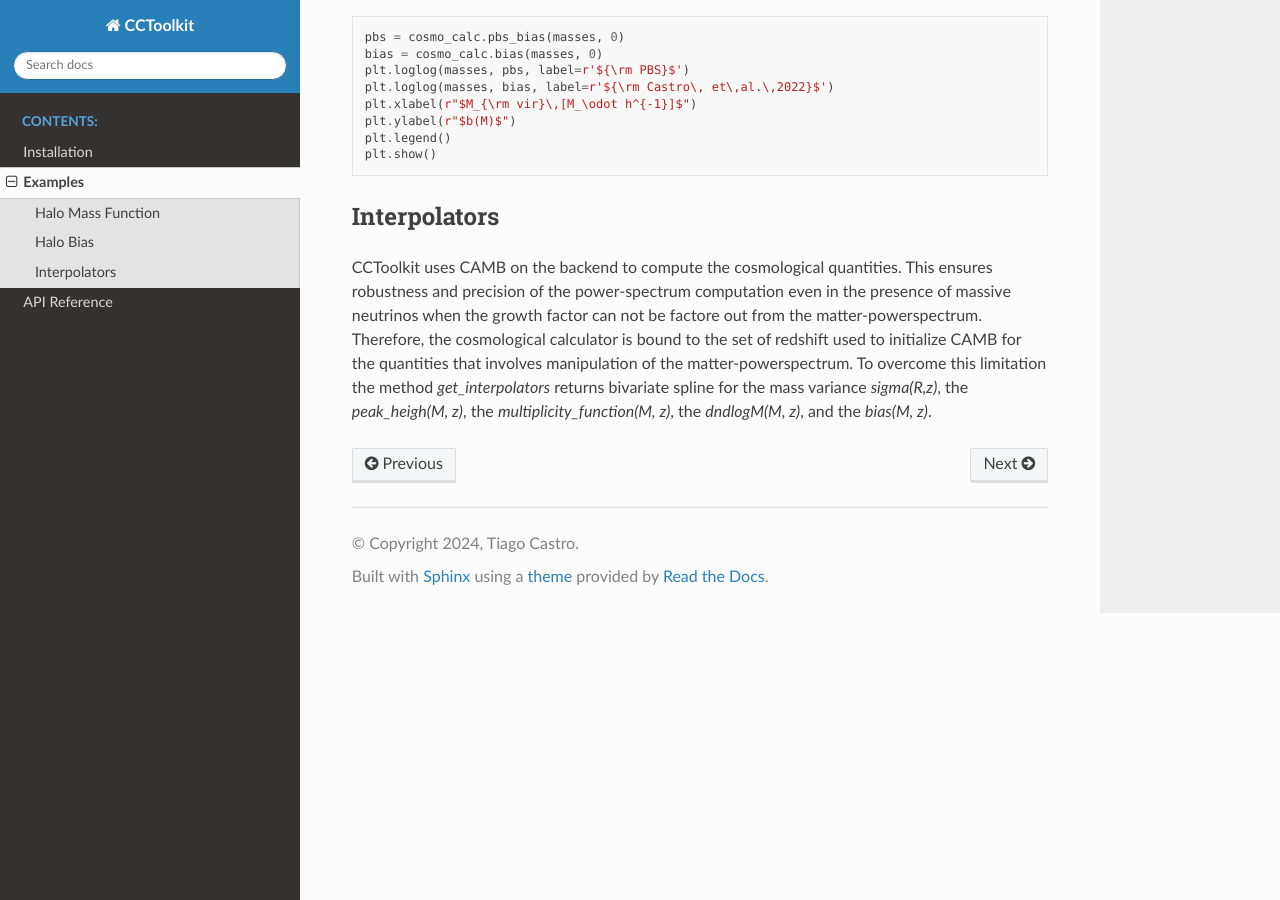
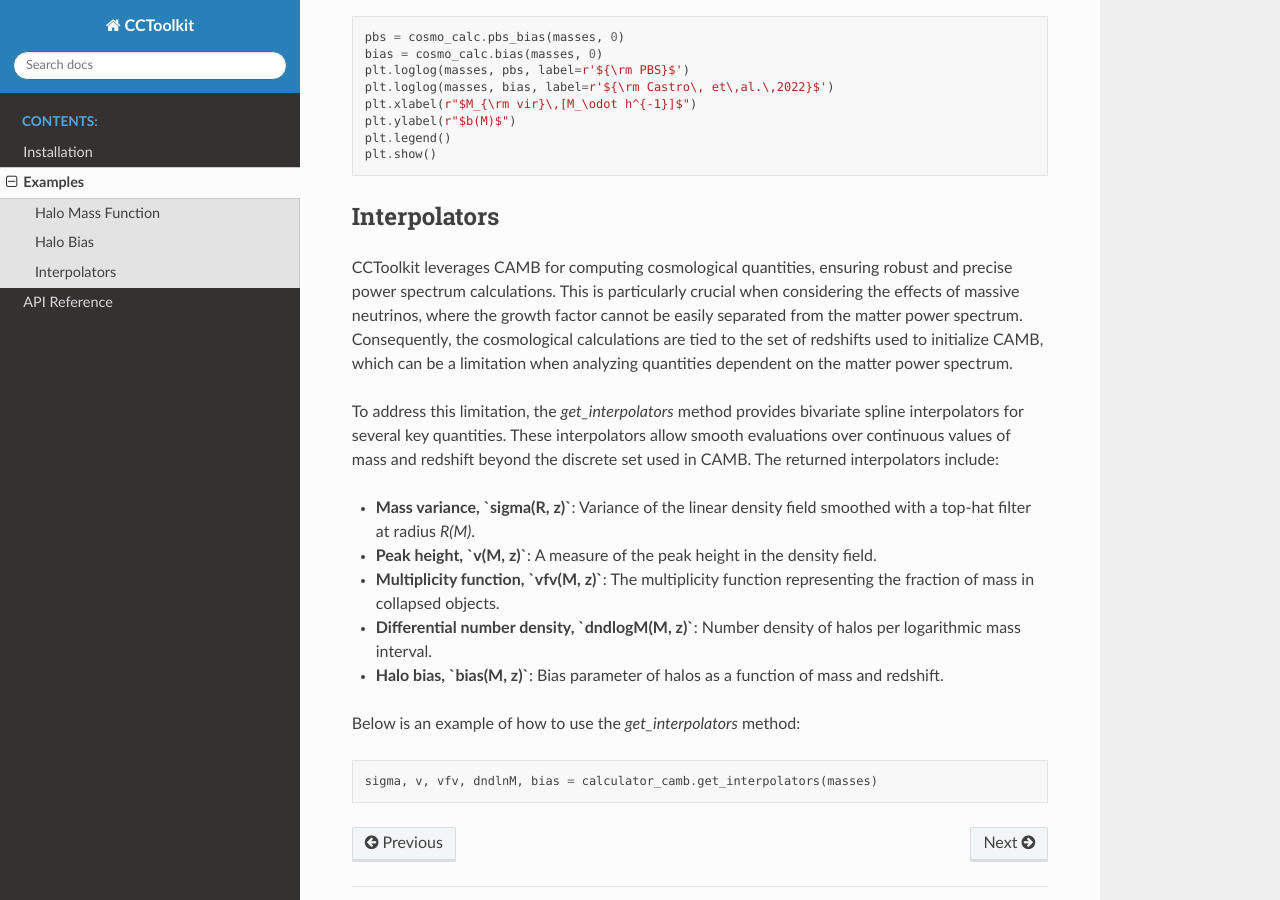
Before and after one commit to TiagoBsCastro/CCToolkit, a Sphinx documentation site: the page built from docs/source/examples.rst, in a window 1280 px wide and 900 px high, scrolled down 969 px. Built offline with Sphinx 7.4.7 and the Read the Docs theme 2.0.0, drawn with Linux system fonts in a browser that asks for light colours.

Commit message:
Adding interpolators

```diff
--- a/docs/source/examples.rst
+++ b/docs/source/examples.rst
@@ -58,5 +58,18 @@ Compute the linear halo bias or the at redshift z = 0 for a given mass. CCToolki
 Interpolators
 -------------
 
-CCToolkit uses CAMB on the backend to compute the cosmological quantities. This ensures robustness and precision of the power-spectrum computation even in the presence of massive neutrinos when the growth factor can not be factore out from the matter-powerspectrum.
-Therefore, the cosmological calculator is bound to the set of redshift used to initialize CAMB for the quantities that involves manipulation of the matter-powerspectrum. To overcome this limitation the method  `get_interpolators` returns bivariate spline for the mass variance `sigma(R,z)`, the `peak_heigh(M, z)`, the `multiplicity_function(M, z)`, the `dndlogM(M, z)`, and the `bias(M, z)`.
+CCToolkit leverages CAMB for computing cosmological quantities, ensuring robust and precise power spectrum calculations. This is particularly crucial when considering the effects of massive neutrinos, where the growth factor cannot be easily separated from the matter power spectrum. Consequently, the cosmological calculations are tied to the set of redshifts used to initialize CAMB, which can be a limitation when analyzing quantities dependent on the matter power spectrum.
+
+To address this limitation, the `get_interpolators` method provides bivariate spline interpolators for several key quantities. These interpolators allow smooth evaluations over continuous values of mass and redshift beyond the discrete set used in CAMB. The returned interpolators include:
+
+- **Mass variance, `sigma(R, z)`**: Variance of the linear density field smoothed with a top-hat filter at radius `R(M)`.
+- **Peak height, `v(M, z)`**: A measure of the peak height in the density field.
+- **Multiplicity function, `vfv(M, z)`**: The multiplicity function representing the fraction of mass in collapsed objects.
+- **Differential number density, `dndlogM(M, z)`**: Number density of halos per logarithmic mass interval.
+- **Halo bias, `bias(M, z)`**: Bias parameter of halos as a function of mass and redshift.
+
+Below is an example of how to use the `get_interpolators` method:
+
+.. code-block:: python
+
+   sigma, v, vfv, dndlnM, bias = calculator_camb.get_interpolators(masses)
```
Also changed, not shown: 1 other file.
